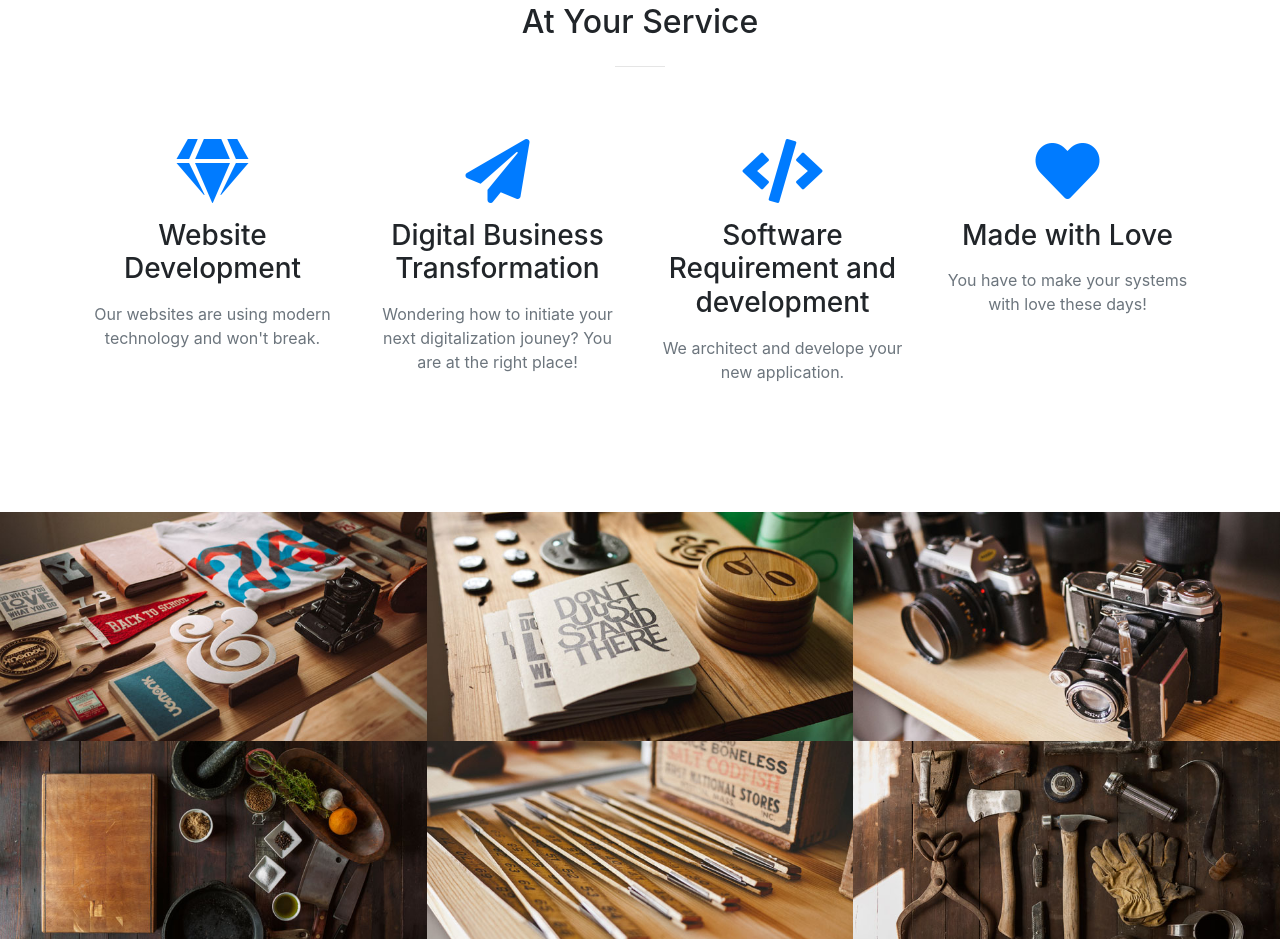
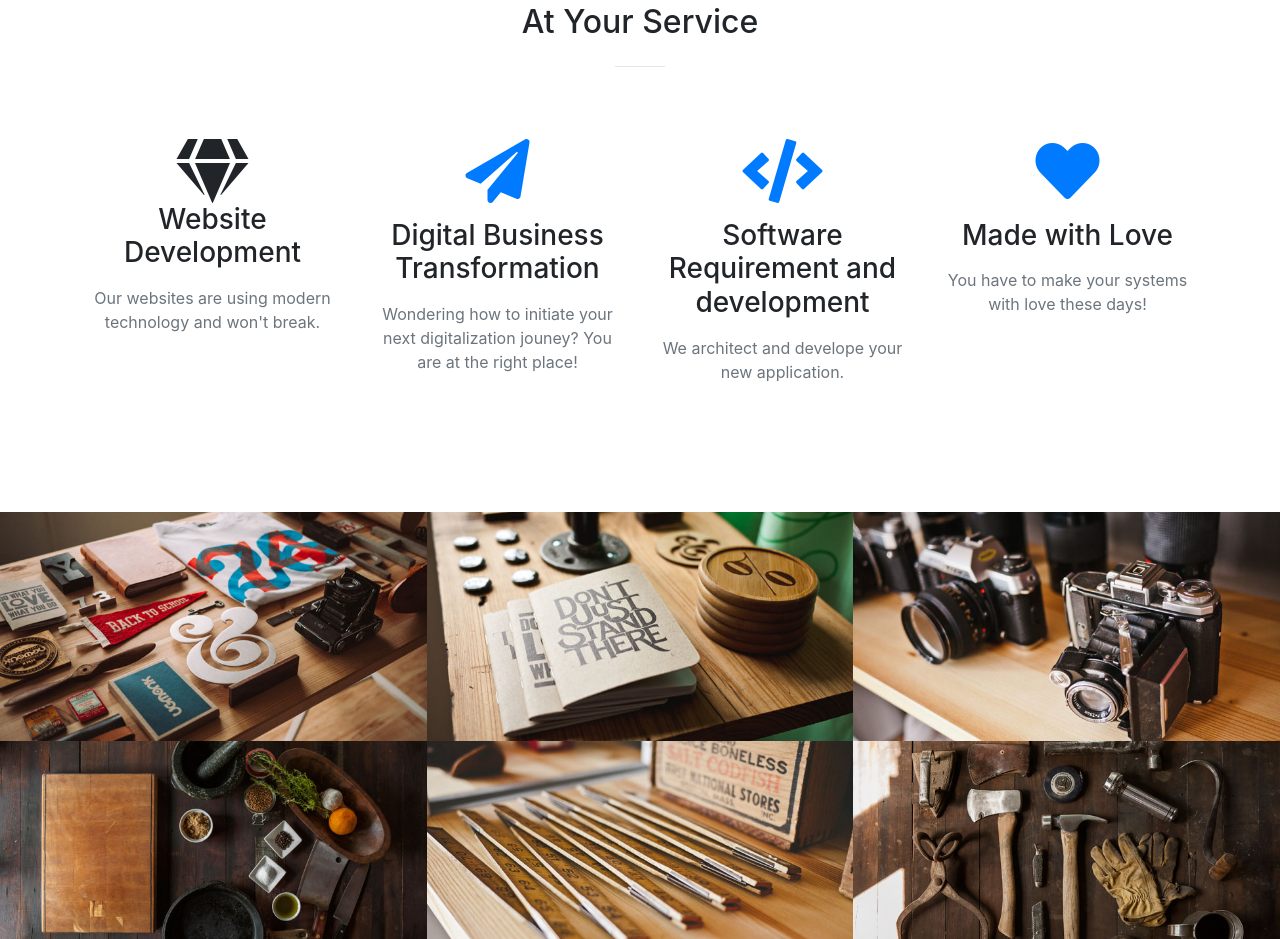
Before and after one commit to kiango/epidotegroup, a website with bundled scripts: page index.html in a window 1280 px wide. Shown: the part 1378-2317 px from the top of the page. Built offline with nearby package versions, Linux system fonts and the light colour scheme.

Commit message:
1st commit

```diff
--- a/index.html
+++ b/index.html
@@ -97,7 +97,7 @@
         <div class="row">
           <div class="col-lg-3 col-md-6 text-center">
             <div class="service-box mt-5 mx-auto">
-              <i class="fas fa-4x fa-gem text-primary mb-3"></i>
+              <i class="fas fa-4x fa-gem"></i>
               <!--i class="fas fa-4x fa-gem text-primary mb-3 sr-icon-1"--></i>
               <h3 class="mb-3">Website Development</h3>
               <p class="text-muted mb-0">Our websites are using modern technology and won't break.</p>
```
